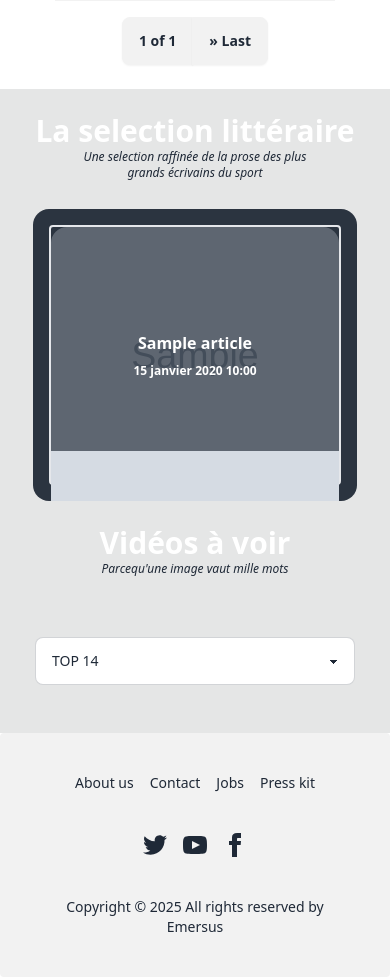
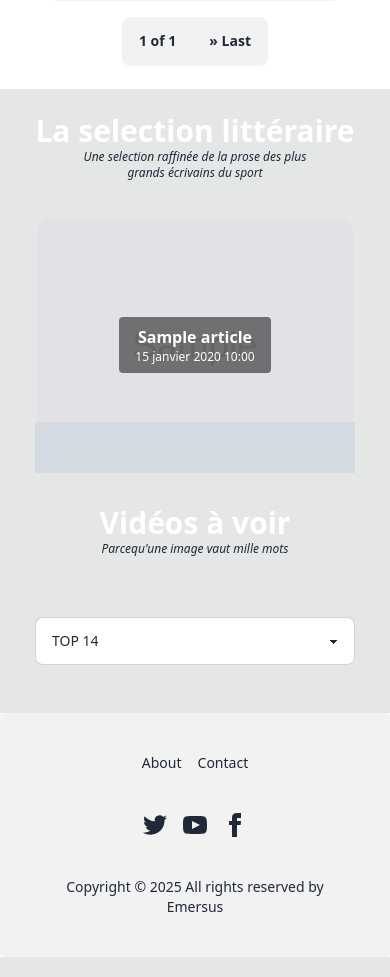
Before and after one commit to TheFatAndFurious/DjangoInCleats, a Django app: page / in a window 390 px wide. Shown: the part 800-1777 px from the top of the page. Run offline with Django 5.2, Linux system fonts and the light colour scheme; tables that the repository leaves empty hold one stand-in row (values such as "Sample post"); grey boxes marked "Sample" are stand-in pictures; data that the repository does not hold is empty; some libraries are stand-ins or nearby versions.

Commit message:
UI fixes

```diff
--- a/ovalie/news/templates/news/about.html
+++ b/ovalie/news/templates/news/about.html
@@ -3,5 +3,6 @@
 {% block title %}PapaRugby - About{% endblock %}
 
 {% block content %}
-    {% include 'partials/section_about.html' %}
+    {% include 'partials/welcome.html' with title="About" text="Né d’un projet initialement destiné à rester personnel, PapaRugby vise à regrouper en un seul endroit l’ensemble des sources que j’utilise quotidiennement pour me tenir à jour sur le rugby. <br>Si vous avez d’autres sources intéressantes ou si vous publiez vous-même du contenu, n’hésitez pas à me contacter." %}
+<!--    {% include 'partials/section_about.html' %}-->
 {% endblock %}
--- a/ovalie/news/templates/news/base.html
+++ b/ovalie/news/templates/news/base.html
@@ -85,9 +85,9 @@ height="0" width="0" style="display:none;visibility:hidden"></iframe></noscript>
     <footer>
         {% include 'partials/footer.html' %}
     </footer>
-<blockquote class="twitter-tweet">
-        <a href="https://twitter.com/stadetoulousain/status/1878793541016494186"></a>
-    </blockquote>
+<!--<blockquote class="twitter-tweet">-->
+<!--        <a href="https://twitter.com/stadetoulousain/status/1878793541016494186"></a>-->
+<!--    </blockquote>-->
     <script src="{% static 'js/script.js' %}"></script>
     <script async src="https://platform.twitter.com/widgets.js" charset="utf-8"></script>
 </body>
--- a/ovalie/news/templates/news/home.html
+++ b/ovalie/news/templates/news/home.html
@@ -3,6 +3,6 @@
 {% block title %}PapaRugby - Accueil{% endblock %}
 
 {% block content %}
-    {% include 'partials/welcome.html' %}
+    {% include 'partials/welcome.html' with title="Bienvenue parmi les tiens" text="On s’occupe de tout : on regroupe pour toi les sources les plus intéressantes pour que tu n’aies qu’à profiter. Ici, c’est comme au bistrot : simple, convivial, et toujours à la pointe de l’actualité rugbystique." %}
     {% include 'partials/featured_section.html' %}
 {% endblock %}
--- a/ovalie/news/templates/partials/block_youtube.html
+++ b/ovalie/news/templates/partials/block_youtube.html
@@ -1,3 +1,4 @@
+<div>
     <iframe
           class="w-full h-64"
           src="{{ link }}"
@@ -8,3 +9,4 @@
           allowfullscreen>
     </iframe>
     <p>{{description}}</p>
+</div>
--- a/ovalie/news/templates/partials/footer.html
+++ b/ovalie/news/templates/partials/footer.html
@@ -1,9 +1,7 @@
 <footer class="footer footer-center bg-base-200 text-base-content rounded p-10">
   <nav class="grid grid-flow-col gap-4">
-    <a class="link link-hover">About us</a>
-    <a class="link link-hover">Contact</a>
-    <a class="link link-hover">Jobs</a>
-    <a class="link link-hover">Press kit</a>
+    <a class="link link-hover" href="/about">About</a>
+    <a class="link link-hover" href="mailto:mrguerrilla@gmail.com">Contact</a>
   </nav>
   <nav>
     <div class="grid grid-flow-col gap-4">
--- a/ovalie/news/templates/partials/header.html
+++ b/ovalie/news/templates/partials/header.html
@@ -1,5 +1,6 @@
     <div class="navbar bg-base-300 flex flex-col">
-        <h1 class="text-4xl text-amber-900 text-center font-bold shadow-2xl">PapaRugby</h1>
+        <a href="/"><h1 class="text-4xl text-amber-900 text-center font-bold shadow-2xl">PapaRugby</h1>
+        </a>
         <p class="italic text-sm md:text-xl">"Parce que rien de l'Ovalie ne nous sera étranger"</p>
     </div>
     <div class="bg-gray-800 overflow-hidden shadow-md">
--- a/ovalie/news/templates/partials/section_featured_articles.html
+++ b/ovalie/news/templates/partials/section_featured_articles.html
@@ -3,38 +3,38 @@
     {% include 'partials/section_title.html' with title="La selection littéraire" subtitle="Une selection raffinée de la prose des plus grands écrivains du sport" %}
 
     <!--CAROUSEL THAT IS ONLY ACTIVE UNTIL WE REACH MD BREAKPOINT-->
-    <div class="carousel carousel-center bg-neutral rounded-box max-w-md space-x-4 p-4 md:hidden">
-        {% for article in featured_articles %}
-        <div class="carousel-item relative border-2 rounded">
-            <!-- Image with opacity -->
-            <a href="{{article.link}}">
-            <img
-              src="{% if article.image %}{{ article.image.url }}{% elif article.keywords.first.image %}{{ article.keywords.first.image.url }}{% else %}{% static 'images/fallback.jpg' %}{% endif %}"
-              class="rounded-box w-72 h-64 object-cover opacity-30 " />
+<!--    <div class="carousel carousel-center bg-neutral rounded-box max-w-md space-x-4 p-4 md:hidden">-->
+<!--        {% for article in featured_articles %}-->
+<!--        <div class="carousel-item relative border-2 rounded">-->
+<!--            &lt;!&ndash; Image with opacity &ndash;&gt;-->
+<!--            <a href="{{article.link}}">-->
+<!--            <img-->
+<!--              src="{% if article.image %}{{ article.image.url }}{% elif article.keywords.first.image %}{{ article.keywords.first.image.url }}{% else %}{% static 'images/fallback.jpg' %}{% endif %}"-->
+<!--              class="rounded-box w-72 h-64 object-cover opacity-30 " />-->
 
-            <!-- Title overlay -->
-            <div class="absolute inset-0 flex items-center justify-center">
-                <div class="text-white text-center px-4 py-2 rounded font-semibold">
-                    <p class="font-semibold">{{ article.title }}</p>
-                    <p class="text-xs mt-2">{{article.published_at}}</p>
-                </div>
-            </div>
+<!--            &lt;!&ndash; Title overlay &ndash;&gt;-->
+<!--            <div class="absolute inset-0 flex items-center justify-center">-->
+<!--                <div class="text-white text-center px-4 py-2 rounded font-semibold">-->
+<!--                    <p class="font-semibold">{{ article.title }}</p>-->
+<!--                    <p class="text-xs mt-2">{{article.published_at}}</p>-->
+<!--                </div>-->
+<!--            </div>-->
 
-            <!--Banner overlay    -->
-            <div class="absolute bottom-0 left-0 w-full h-8">
-                <img
-                    src="{{ article.website.banner.url }}"
-                    alt="Banner"
-                    class="w-full object-cover"
-                    />
-            </div>
-            </a>
-        </div>
-        {% endfor %}
-    </div>
+<!--            &lt;!&ndash;Banner overlay    &ndash;&gt;-->
+<!--            <div class="absolute bottom-0 left-0 w-full h-8">-->
+<!--                <img-->
+<!--                    src="{{ article.website.banner.url }}"-->
+<!--                    alt="Banner"-->
+<!--                    class="w-full object-cover"-->
+<!--                    />-->
+<!--            </div>-->
+<!--            </a>-->
+<!--        </div>-->
+<!--        {% endfor %}-->
+<!--    </div>-->
 
     <!-- SECTION ONLY VISIBLE AT THE MD BREAKPOINT -->
-    <div class="hidden md:grid grid-cols-3 lg:flex flex-col">
+    <div class="flex flex-col md:grid grid-cols-3 lg:flex flex-col">
     {% for article in featured_articles %}
     <div class="relative flex justify-center my-2 overflow-y-hidden mx-2 ">
         <!-- Image with opacity -->
--- a/ovalie/news/templates/partials/section_videos.html
+++ b/ovalie/news/templates/partials/section_videos.html
@@ -9,7 +9,7 @@
         </select>
    </div>
 <!--    AFFICHAGE DES VIDEOS-->
-    <div class="flex flex-col gap-y-2 px-6 my-6" id="videos-container">
+    <div class="flex flex-col gap-y-2 px-6 my-6 md:grid md:grid-cols-2 lg:flex lg:flex-col space-x-4" id="videos-container">
       {% include 'partials/block_videos.html'%}
   </div>
 </div>
--- a/ovalie/news/templates/partials/welcome.html
+++ b/ovalie/news/templates/partials/welcome.html
@@ -5,9 +5,10 @@
   <div class="absolute inset-0 bg-black bg-opacity-70"></div>
   <div class="relative z-10 flex pt-16 justify-center text-neutral-content text-center">
     <div class="max-w-lg">
-      <h1 class="mb-5 text-4xl font-bold mx-4">Bienvenue parmi les tiens</h1>
+      <h1 class="mb-5 text-4xl font-bold mx-4">{{ title }}</h1>
       <p class="mb-5 text-white font-semibold p-4">
-On s’occupe de tout : on regroupe pour toi les sources les plus intéressantes pour que tu n’aies qu’à profiter. Ici, c’est comme au bistrot : simple, convivial, et toujours à la pointe de l’actualité rugbystique.      </p>
+        {{text}}
+      </p>
     </div>
   </div>
 </div>
--- a/ovalie/ovalie/settings.py
+++ b/ovalie/ovalie/settings.py
@@ -94,7 +94,7 @@ WSGI_APPLICATION = 'ovalie.wsgi.application'
 DATABASES = {
     'default': {
         'ENGINE': 'django.db.backends.sqlite3',
-        'NAME': BASE_DIR / 'db.sqlite3',
+        'NAME': BASE_DIR / '/app/db.sqlite3',
     }
 }
 
--- a/ovalie/theme/static/css/dist/styles.css
+++ b/ovalie/theme/static/css/dist/styles.css
@@ -3809,6 +3809,10 @@ details.collapse summary::-webkit-details-marker {
     width: 66.666667%;
   }
 
+  .md\:grid-cols-2 {
+    grid-template-columns: repeat(2, minmax(0, 1fr));
+  }
+
   .md\:place-self-center {
     place-self: center;
   }
@@ -3867,4 +3871,8 @@ details.collapse summary::-webkit-details-marker {
   .lg\:flex-row {
     flex-direction: row;
   }
-}
+
+  .lg\:flex-col {
+    flex-direction: column;
+  }
+}
```
Lines whose indentation alone changed are shown as unchanged.
